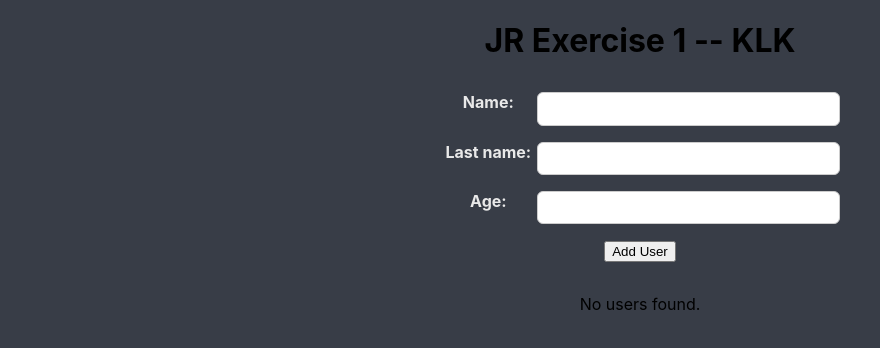
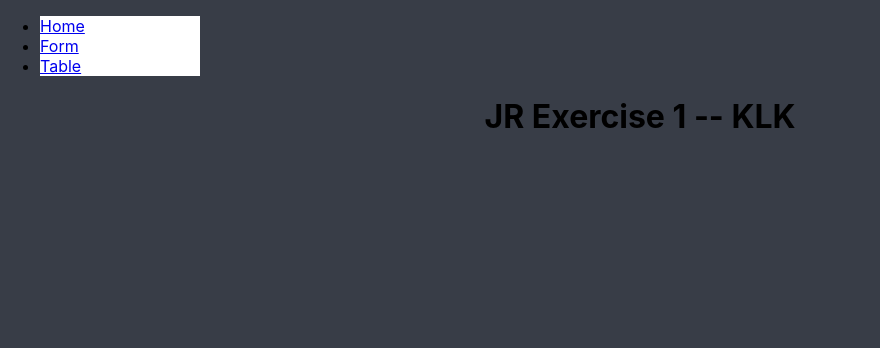
Before and after one commit to josera980/ReactEx01, a React (Create React App) app: page / in a window 1280 px wide. Shown: the top 348 px of the page, without its empty margins (0-880 px from the left). Built offline with nearby package versions, Linux system fonts and the light colour scheme.

Commit message:
Adding links with react-routes

```diff
--- a/package.json
+++ b/package.json
@@ -8,6 +8,7 @@
     "@testing-library/user-event": "^12.8.3",
     "react": "^17.0.2",
     "react-dom": "^17.0.2",
+    "react-router-dom": "^6.0.2",
     "react-scripts": "4.0.3",
     "web-vitals": "^1.1.2"
   },
--- a/src/App.css
+++ b/src/App.css
@@ -1,5 +1,12 @@
 .App {
   text-align: center;
+}
+
+.App li {
+  text-align: left;
+  background-color: white;
+  width: 50%;
+  max-width: 10rem;
 }
 
 .App-logo {
--- a/src/App.js
+++ b/src/App.js
@@ -1,4 +1,5 @@
 import React, { useState } from "react";
+import { BrowserRouter as Router, Routes, Route, Link } from "react-router-dom";
 
 import UsersList from "./components/Lists/UsersList";
 import UserInputs from "./components/Inputs/UserInputs";
@@ -30,11 +31,36 @@ function App() {
   }
 
   return (
-    <div className="App">
-      <h1>JR Exercise 1 -- KLK</h1>
-      <UserInputs onAddUser={addUserHandler} />
-      {content}
-    </div>
+    <Router>
+      <div className="App">
+        <ul>
+          <li>
+            <Link to="/">Home</Link>
+          </li>
+          <li>
+            <Link to="/form">Form</Link>
+          </li>
+          <li>
+            <Link to="table">Table</Link>
+          </li>
+        </ul>
+        <Routes>
+          <Route exact path="/" element={<h1>JR Exercise 1 -- KLK</h1>}></Route>
+          <Route
+            exact
+            path="/form"
+            element={<UserInputs onAddUser={addUserHandler} />}
+          ></Route>
+          <Route exact path="/table" element={content}></Route>
+        </Routes>
+      </div>
+    </Router>
+
+    // <div className="App">
+    //   <h1>JR Exercise 1 -- KLK</h1>
+    //   <UserInputs onAddUser={addUserHandler} />
+    //   {content}
+    // </div>
   );
 }
 
```
Also changed, not shown: 1 other file (tests, documents, lock files or other folders).
